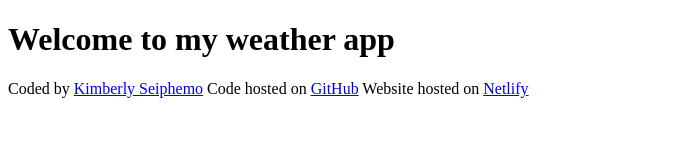
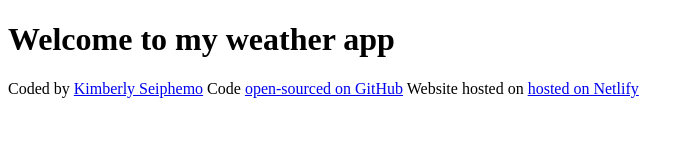
Before and after one commit to Kim-ux1/weather-project-week7, a plain HTML site: page index.html in a window 1280 px wide. Shown: the whole page, without its empty margins (0-693 px from the left). Drawn offline with Linux system fonts and the light colour scheme.

Commit message:
Updated footer to something more readable

```diff
--- a/index.html
+++ b/index.html
@@ -15,12 +15,12 @@
       >
         Kimberly Seiphemo</a
       >
-      Code hosted on
+      Code
       <a href="https://github.com/Kim-ux1?tab=repositories" target="_blank"
-        >GitHub</a
+        >open-sourced on GitHub</a
       >
       Website hosted on
-      <a href="https://kimmiesweather.netlify.app/" target="_blank">Netlify</a>
+      <a href="https://kimmiesweather.netlify.app/" target="_blank">hosted on Netlify</a>
     </footer>
   </body>
 </html>
```
